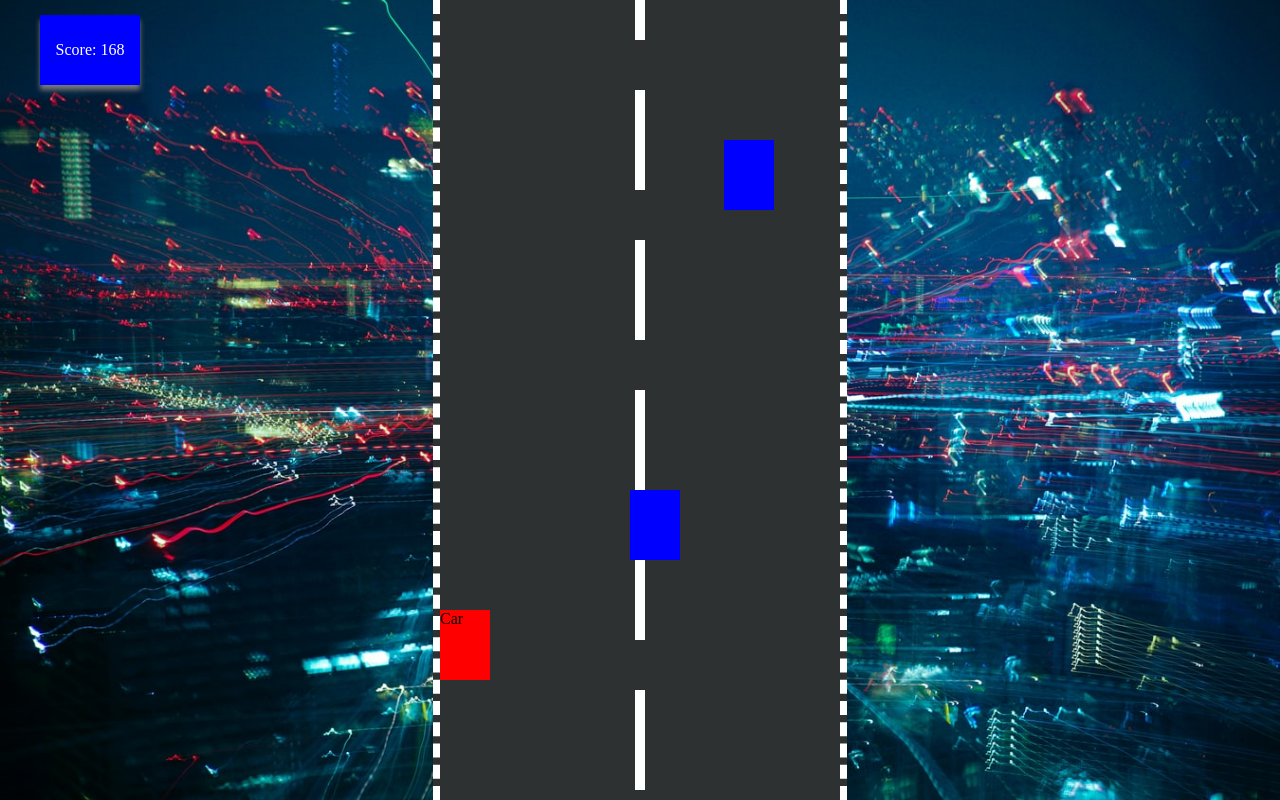
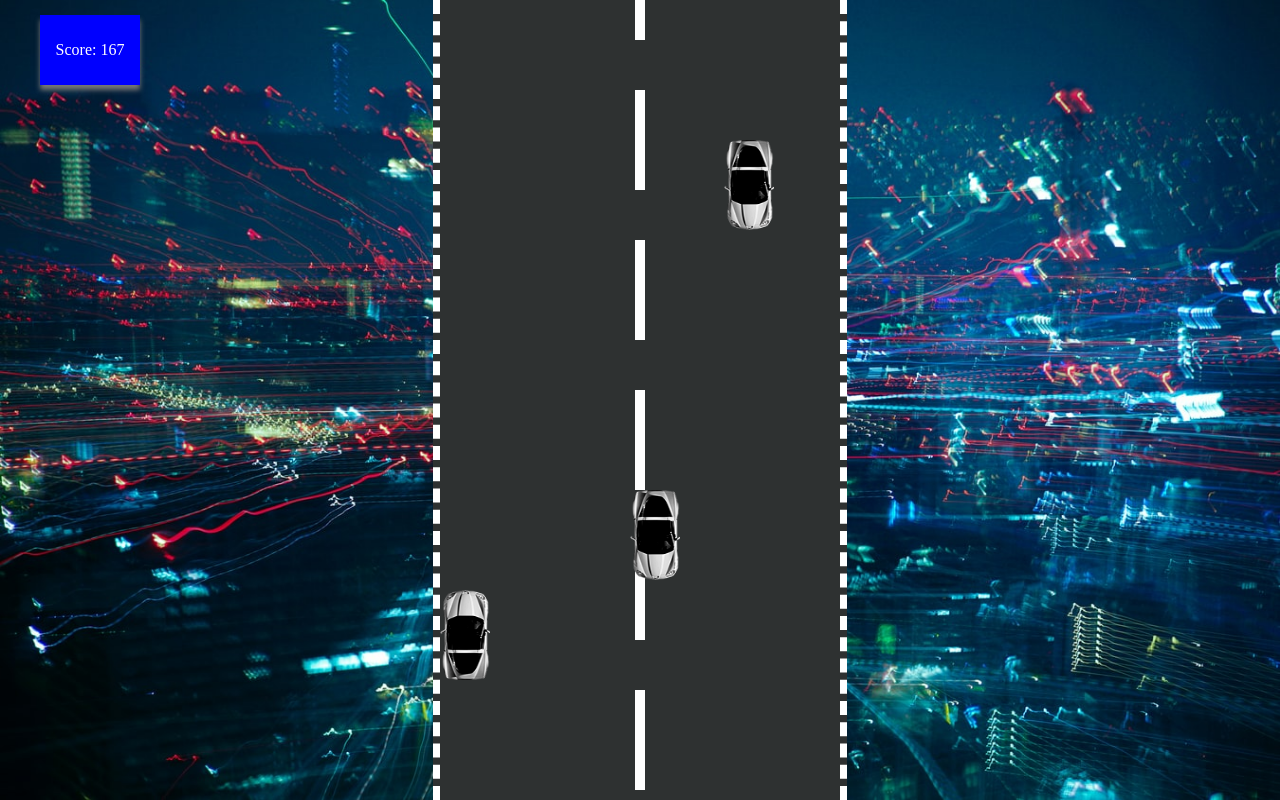
Before and after one commit to sulizz/cargame, a plain HTML site: page index.html in a window 1280 px wide. Both pictures are taken after a click on the element 640 px from the left and 400 px from the top of the page. Drawn offline with Linux system fonts and the light colour scheme.

Commit message:
added enemy cars

```diff
--- a/car.js
+++ b/car.js
@@ -42,6 +42,7 @@ function isCollide(car, enemyCar) {
 function gameOver() {
     player.start = false;
     startScreen.classList.remove("hide");
+    startScreen.innerHTML = "Game Over <br> Final Score: " + player.score + " <br> Press Here to ReStart"
 }
 
 function moveLines() {
@@ -90,7 +91,7 @@ function gamePlay() {
         if (keys.ArrowUp && player.y > road.top + 70) {
           player.y -= player.speed;
         }
-        if (keys.ArrowDown && player.y < road.bottom - 70) {
+        if (keys.ArrowDown && player.y < road.bottom - 85) {
           player.y += player.speed;
         }
         if (keys.ArrowRight && player.x < road.width - 50) {
@@ -105,7 +106,8 @@ function gamePlay() {
 
          window.requestAnimationFrame(gamePlay);
          player.score++;
-         score.innerHTML = "Score: " + player.score;
+         let playerScore = player.score -1;
+        score.innerHTML = "Score: " + playerScore;
     }
 }
 
@@ -135,14 +137,14 @@ function startGame() {
         enemyCar.y = ((i+1)*350) * -1;
         //   enemyCar.y = (i*150);
         enemyCar.style.top = enemyCar.y + "px";
-        enemyCar.style.background = 'blue';
+        // enemyCar.style.backgroundColor = 'blue';
         enemyCar.style.left = Math.floor(Math.random() * 350) +'px';
         gameArea.appendChild(enemyCar);
     }
 
     let car = document.createElement("div");
     car.setAttribute("class", "car");
-    car.innerText = "Car";
+
     // add a car div inside startscreen
     gameArea.appendChild(car);
 
--- a/index.html
+++ b/index.html
@@ -12,8 +12,13 @@
         <div class='score'></div>
         <div class='startScreen'>
                 <p>Press Here to start <br>
-                    Arrow keys to move  <br>
-                    If you hit another car you the game will be over
+                    <br>
+                    Arrow keys to nagivate <br>
+                    ↑ up <br>
+                    ↓ down <br>
+                    ← left  <br>
+                    → right <br>
+
                 </p>
         </div>
         <div class='gameArea'>
--- a/styles.css
+++ b/styles.css
@@ -52,10 +52,14 @@
 
 .car {
     width: 50px;
-    height: 70px;
-    background: red;
+    height: 90px;
+    /* background: red; */
     position: absolute;
     bottom: 120px;
+    background-image: url(images/car1.png);
+    background-repeat: no-repeat;
+    background-size: 100% 100%;
+
 }
 
 .gameArea {
@@ -65,8 +69,8 @@
     margin: auto;
     position: relative;
     overflow: hidden;
+    border-left: 7px dashed white;
     border-right: 7px dashed white;
-    border-left: 7px dashed white;
 }
 
 .lines{
@@ -79,8 +83,12 @@
 
 .enemy-car{
     width: 50px;
-    height: 70px;
-    background: red;
+    height: 90px;
+
     position: absolute;
     bottom: 120px;
+    background-image: url(images/car1.png);
+    transform: scaleY(-1);
+    background-repeat: no-repeat;
+    background-size: 100% 100%;
 }
```
Also changed, not shown: images/car1.png (added), images/car2.jpg (added), 1 other file.
